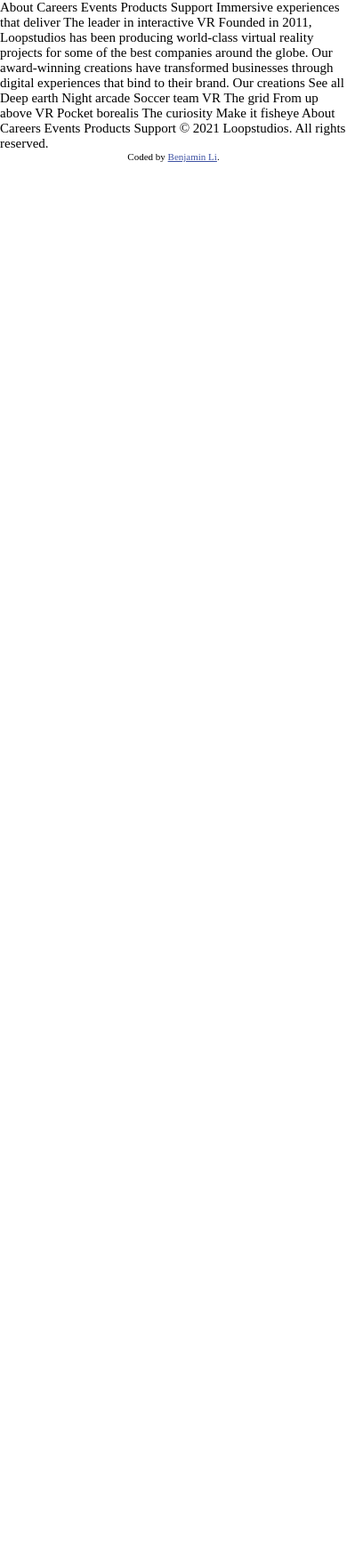
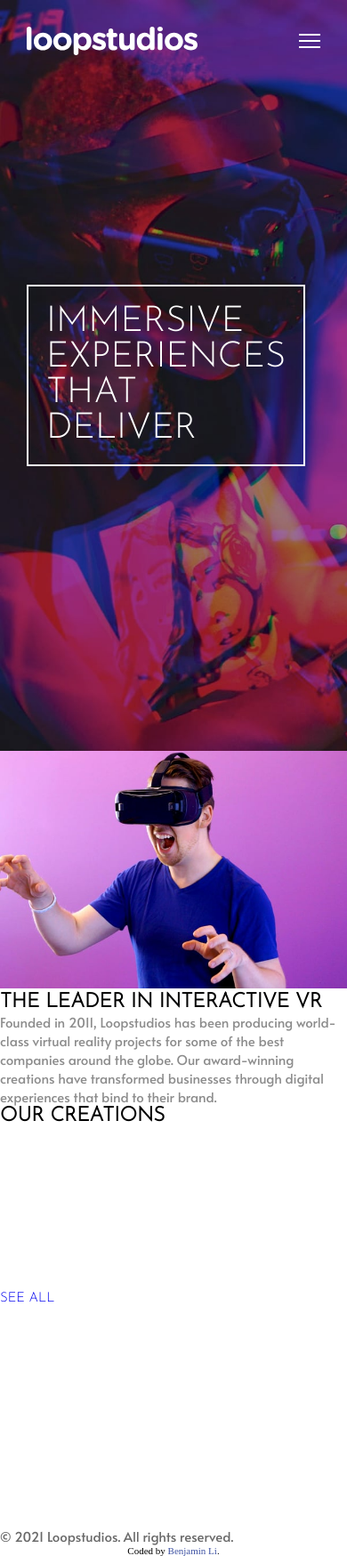
Before and after one commit to benjaminli7/loopstudios-landing-page, a plain HTML site: page index.html in a window 390 px wide. Shown: the whole page at 89% size. Before the commit the page ends 844 px from the top, so only its background shows below. Drawn offline with Linux system fonts and the light colour scheme.

Commit message:
first commit

```diff
--- a/index.html
+++ b/index.html
@@ -15,42 +15,122 @@
     .attribution a { color: hsl(228, 45%, 44%); }
   </style>
 </head>
-<body>
-  About
-  Careers
-  Events
-  Products
-  Support
+<body class="preload">
+  <div id="hero">
+    <nav>
+      <div id="nav-header">
+        <img src="images/logo.svg" alt="logo" />
+        <img id="icon-hamburger" src="images/icon-hamburger.svg" alt="icon-hamburger" />
+        <img id="icon-close" src="images/icon-close.svg" alt="icon-close"/>
+      </div>
+      <ul id="nav-menu">
+        <li>
+          <a href="#">About</a>
+        </li>
+        <li>
+          <a href="#">Careers</a>
+        </li>
+        <li>
+          <a href="#">Events</a>
+        </li>
+        <li>
+          <a href="#">Products</a>
+        </li>
+        <li>
+          <a href="#">Support</a>
+        </li>
+      </ul>
+    </nav>
+    <div id="hero-title">
+      <p>Immersive <span class="span-block">experiences</span><span class="span-block">that</span>deliver</p>
+    </div>
+  </div>
 
-  Immersive experiences that deliver
-
-  The leader in interactive VR
-
-  Founded in 2011, Loopstudios has been producing world-class virtual reality
+  <section id="interactive-vr">
+    <img id="image-interactive-desktop" src="images/desktop/image-interactive.jpg" alt="image-interactive" />
+    <img id="image-interactive-mobile" src="images/mobile/image-interactive.jpg" alt="image-interactive" />
+    <div id="text-wrapper">
+      <h1>The leader in interactive VR</h1>
+      <p>Founded in 2011, Loopstudios has been producing world-class virtual reality
   projects for some of the best companies around the globe. Our award-winning
   creations have transformed businesses through digital experiences that bind
-  to their brand.
+  to their brand.</p>
+    </div>
+  </section>
 
-  Our creations
+  <section id="creations-section">
+    <div id="creations-header">
+      <h1>Our creations</h1>
+      <a id="btn-see-all-desktop" href="#">See all</a>
+    </div>
+    <div id="creations-boxes">
+      <div id="box1">
+        <h1>Deep Earth</h1>
+      </div>
+      <div id="box2">
+        <h1>Night Arcade</h1>
+      </div>
+      <div id="box3">
+        <h1>Soccer team VR</h1>
+      </div>
+      <div id="box4">
+        <h1>The Grid</h1>
+      </div>
+      <div id="box5">
+        <h1>From Up Above VR</h1>
+      </div>
+      <div id="box6">
+        <h1>Pocket Borealis</h1>
+      </div>
+      <div id="box7">
+        <h1>The Curiosity</h1>
+      </div>
+      <div id="box8">
+        <h1>Make It Fisheye</h1>
+      </div>
+    </div>
+    <a id="btn-see-all-mobile" href="#">See all</a>
+  </section>
 
-  See all
-
-  Deep earth
-  Night arcade
-  Soccer team VR
-  The grid
-  From up above VR
-  Pocket borealis
-  The curiosity
-  Make it fisheye
-
-  About
-  Careers
-  Events
-  Products
-  Support
-
-  © 2021 Loopstudios. All rights reserved.
+  <footer>
+    <div id="footer-header">
+      <img src="images/logo.svg" alt="logo" />
+      <ul id="icons">
+        <li>
+          <a href="#"><img src="images/icon-facebook.svg" alt="icon-facebook"/></a>
+        </li>
+        <li>
+          <a href="#"><img src="images/icon-twitter.svg" alt="icon-twitter"/></a>
+        </li>
+        <li>
+          <a href="#"><img src="images/icon-pinterest.svg" alt="icon-pinterest"/></a>
+        </li>
+        <li>
+          <a href="#"><img src="images/icon-instagram.svg" alt="icon-instagram"/></a>
+        </li>
+      </ul>
+    </div>
+    <div id="footer-menu-and-rights">
+      <ul id="footer-menu">
+        <li>
+          <a href="#">About</a>
+        </li>
+        <li>
+          <a href="#">Careers</a>
+        </li>
+        <li>
+          <a href="#">Events</a>
+        </li>
+        <li>
+          <a href="#">Products</a>
+        </li>
+        <li>
+          <a href="#">Support</a>
+        </li>
+      </ul>
+      <p id="footer-rights">© 2021 Loopstudios. All rights reserved.</p>
+    </div>
+  </footer>
 
   <div class="attribution">
     Coded by <a href="https://github.com/benjaminli7/">Benjamin Li</a>.
--- a/script.js
+++ b/script.js
@@ -0,0 +1,32 @@
+window.addEventListener("load", function (event) {
+    document.querySelector("body").classList.remove("preload");
+});
+
+function noScroll() {
+    window.scrollTo(0, 0);
+}
+
+const hamburger = document.getElementById('icon-hamburger');
+const icon_close = document.getElementById('icon-close');
+const menu = document.getElementById('nav-menu');
+const hero = document.getElementById('hero');
+const hero_title = document.getElementById('hero-title')
+
+hamburger.addEventListener('click', () => {
+    hamburger.style.display = 'none';
+    icon_close.style.display = 'block';
+    menu.style.display = 'block';
+    hero.style.backgroundImage = 'none'
+    hero.style.backgroundColor = 'black';
+    hero_title.style.display = 'none';
+    window.addEventListener('scroll', noScroll);
+})
+
+icon_close.addEventListener('click', () => {
+    hamburger.style.display = 'block';
+    icon_close.style.display = 'none';
+    menu.style.display = 'none';
+    hero.style.backgroundImage = "url('images/mobile/image-hero.jpg')";
+    hero_title.style.display = 'block';
+    window.removeEventListener('scroll', noScroll);
+})
--- a/styles.css
+++ b/styles.css
@@ -2,7 +2,9 @@
 
 :root {
     --dark-gray: hsl(0, 0%, 55%);
-    --very-dark-gray: hsl(0, 0%, 41%)
+    --very-dark-gray: hsl(0, 0%, 41%);
+    --white: hsl(0, 0%, 100%);
+    --black: hsl(0, 0%, 0%);
 }
 
 * {
@@ -14,3 +16,139 @@
 body {
     font-size: 15px;
 }
+
+a {
+    text-decoration: none;
+}
+
+ul {
+    list-style-type: none;
+}
+
+.span-block {
+    display: block;
+}
+
+#text-wrapper > p, #footer-menu li a, #footer-menu-and-rights > p {
+    font-family: 'Alata', sans-serif;
+}
+
+#hero-title, #text-wrapper > h1, #creations-header h1, #btn-see-all-desktop, #btn-see-all-mobile, #creations-boxes > div > h1 {
+    font-family: 'Josefin Sans', sans-serif;
+    text-transform: uppercase;
+
+}
+
+#nav-menu li a, #hero-title, #creations-boxes > div > h1, #footer-menu li a {
+    color: var(--white);
+}
+
+#text-wrapper > h1, #creations-header > h1 {
+    color: var(--black);
+}
+
+#text-wrapper > p {
+    color: var(--dark-gray);
+}
+
+#footer-rights {
+    color: var(--very-dark-gray);
+}
+
+.preload * {
+    -webkit-transition: none !important;
+    -moz-transition: none !important;
+    -ms-transition: none !important;
+    -o-transition: none !important;
+    transition: none !important;
+}
+
+@media only screen and (min-width: 375px) and (max-width: 480px) {
+    #image-interactive-desktop, #btn-see-all-desktop, #icon-close {
+        display: none;
+    }
+
+    #image-interactive-mobile {
+        width: 100%;
+        height: auto;
+    }
+
+    #hero {
+        background: url('images/mobile/image-hero.jpg');
+        background-repeat: no-repeat;
+        background-size: cover;
+        height: 100vh;
+        padding:30px;
+        position: relative;
+    }
+
+    nav {
+        position: relative;
+    }
+    #nav-menu {
+        display: none;
+        height: 100vh;
+        position: absolute;
+
+    }
+
+    #nav-menu li a {
+        font-family: 'Josefin Sans', sans-serif;
+        font-size: 2rem;
+        text-transform: 'uppercase';
+    }
+
+    #nav-menu li:not(:last-child) {
+        margin-bottom: 15px;
+    }
+
+    #nav-header {
+        display: flex;
+        justify-content: space-between;
+        align-items: center;
+    }
+
+    #hero-title {
+        position: absolute;
+        top: 50%;
+        transform: translateY(-50%);
+        border: 2px solid white;
+        padding: 20px;
+        line-height: 2.5rem;
+        font-size: 2.5rem;
+    }
+}
+
+@media only screen and (min-width: 481px) and (max-width: 768px) {
+
+}
+
+@media only screen and (min-width: 769px) and (max-width: 1024px) {
+
+}
+
+@media only screen and (min-width: 1025px) and (max-width: 1439px) {
+
+}
+
+@media only screen and (min-width: 1440px) {
+    #image-interactive-mobile, #btn-see-all-mobile, #icon-hamburger, #icon-close{
+        display: none;
+    }
+
+    #btn-see-all-desktop {
+        border: 1px solid var(--dark-gray);
+        padding: 5px 40px;
+    }
+
+    #nav-menu li a {
+        font-family: 'Alata', sans-serif;
+    }
+
+    #hero {
+        background: url('images/desktop/image-hero.jpg');
+        background-repeat: no-repeat;
+        background-size: 100%;
+        height: 100vh;
+    }
+}
```
